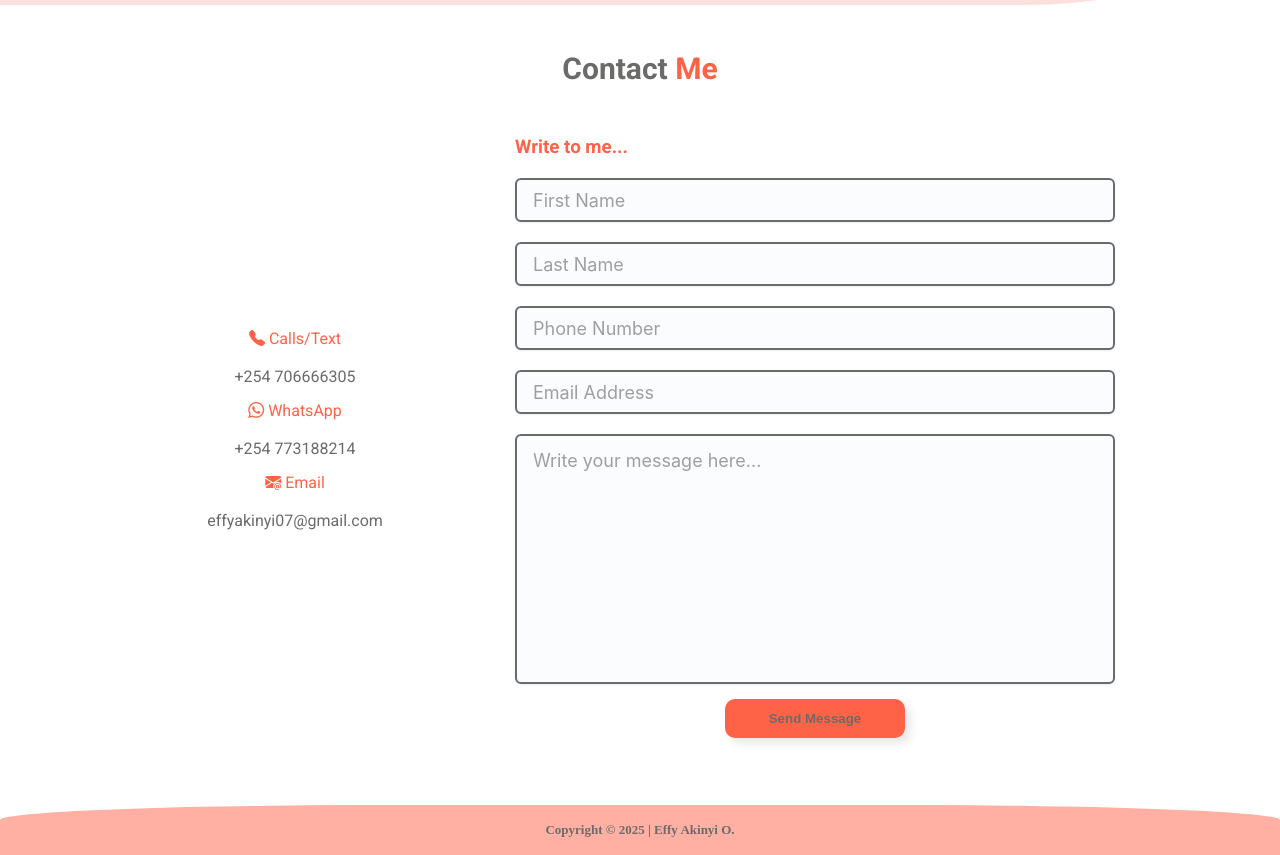
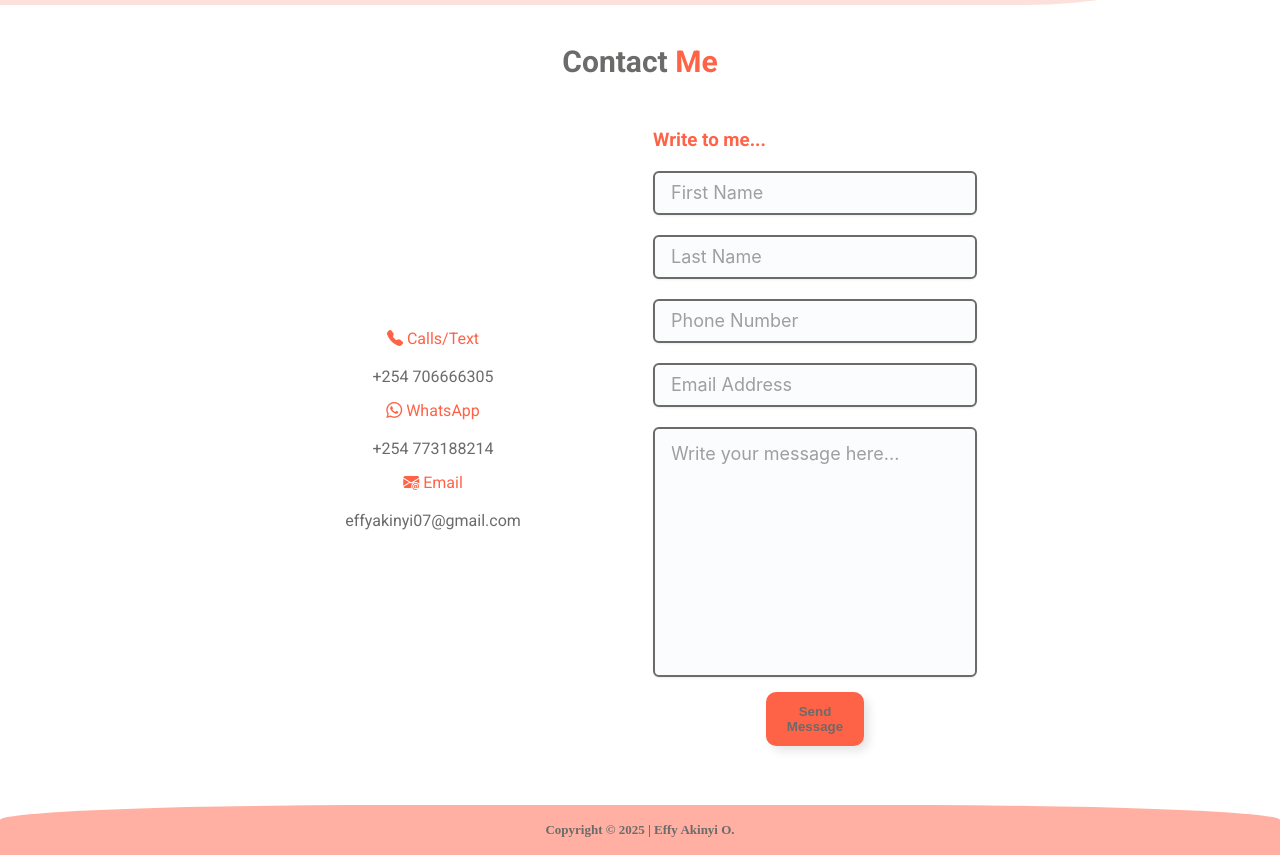
Before and after one commit to Effy1996/myportfoliowebsite, a React (Vite) app: page / in a window 1280 px wide. Shown: the part 2920-3775 px from the top of the page. Built offline with nearby package versions, Linux system fonts and the light colour scheme; a web font is replaced by a local one.

Commit message:
Update Contact.module.css

```diff
--- a/src/Components/Contact.module.css
+++ b/src/Components/Contact.module.css
@@ -43,7 +43,7 @@
 }
 
 form {
-    width: 600px;
+    max-width: 600px;
     margin: 20px;
 }
 
```
